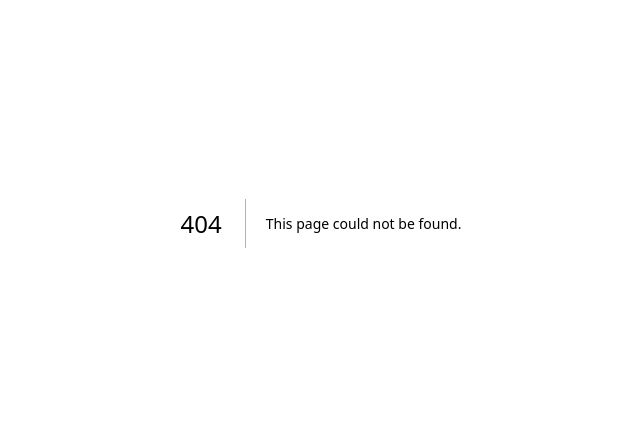
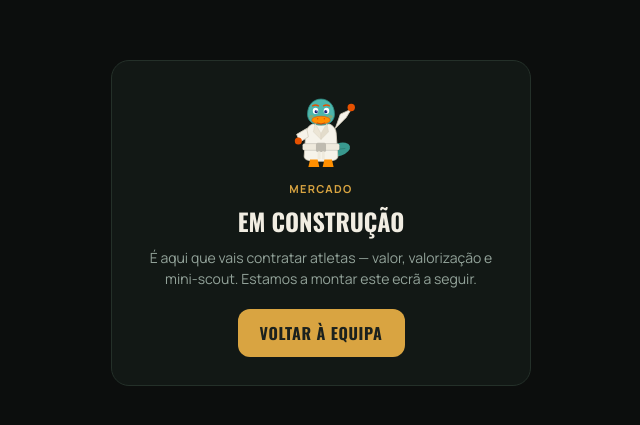
Before and after one commit to KainanPires/ippon-league, a Next.js app: page /mercado in a window 1280 px wide. Before the commit this address had no page. Shown: the part 177-602 px from the top of the page, without its empty margins (319-959 px from the left). Built offline with nearby package versions, Linux system fonts and the light colour scheme.

Commit message:
Create Mercado page with layout and styles

```diff
--- /dev/null
+++ b/app/mercado/page.tsx
@@ -0,0 +1,27 @@
+"use client";
+
+import { Mascot } from "@/components/Mascot";
+
+const FD = "var(--font-geist-mono), system-ui, sans-serif";
+const FB = "var(--font-geist-sans), system-ui, sans-serif";
+const GOLD = "#d9a441";
+
+export default function Mercado() {
+  return (
+    <main style={{ minHeight: "100vh", background: "#0c0e0d", color: "#f1ede2", fontFamily: FB, display: "flex", alignItems: "center", justifyContent: "center", padding: "24px 16px" }}>
+      <div style={{ width: "100%", maxWidth: 420, background: "#121815", border: "1px solid #243029", borderRadius: 18, padding: 28, textAlign: "center" }}>
+        <div style={{ width: 84, height: 84, margin: "0 auto 8px" }}>
+          <Mascot belt="#efeadd" expression="feliz" />
+        </div>
+        <div style={{ fontSize: 11, fontWeight: 700, letterSpacing: "0.12em", textTransform: "uppercase", color: GOLD }}>Mercado</div>
+        <h1 style={{ fontFamily: FD, fontSize: 24, fontWeight: 700, textTransform: "uppercase", margin: "6px 0 8px" }}>Em construção</h1>
+        <p style={{ fontSize: 14, color: "#93a39a", margin: "0 0 20px" }}>
+          É aqui que vais contratar atletas — valor, valorização e mini-scout. Estamos a montar este ecrã a seguir.
+        </p>
+        <a href="/criar-equipa" style={{ display: "inline-block", padding: "12px 22px", borderRadius: 12, background: GOLD, color: "#1b211e", fontFamily: FD, fontWeight: 700, textTransform: "uppercase", letterSpacing: "0.04em", textDecoration: "none" }}>
+          Voltar à equipa
+        </a>
+      </div>
+    </main>
+  );
+}
```
